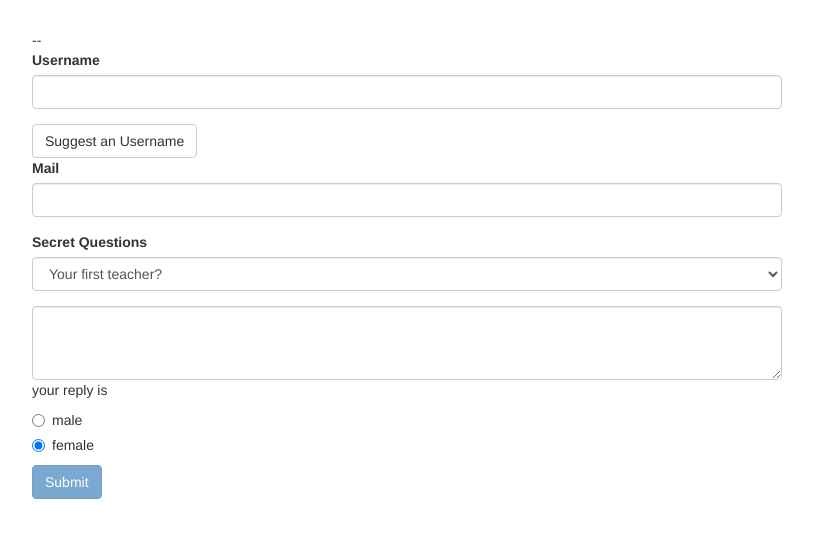
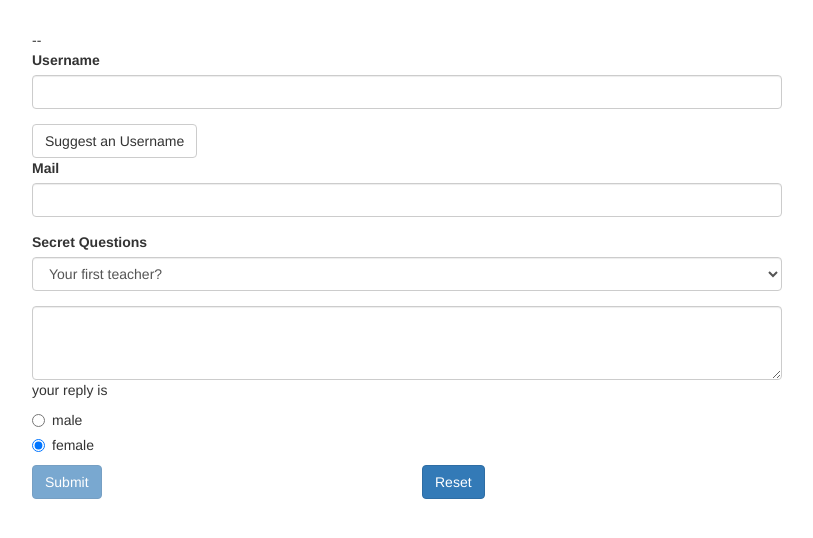
Before and after one commit to fangao-now/Angular-Form-Exercise, an Angular app: page / in a window 1280 px wide. Shown: the top 538 px of the page, without its empty margins (233-1046 px from the left). Built offline with nearby package versions, Linux system fonts and the light colour scheme.

Commit message:
reset forms using .reset() on ngForm

```diff
--- a/src/app/app.component.html
+++ b/src/app/app.component.html
@@ -58,10 +58,18 @@
           {{ gender }}
           </label>
         </div>
-        <button
-        class="btn btn-primary"
-        type="submit"
-        [disabled]="!f.valid">Submit</button>
+        <div class="row">
+          <div class="col-xs-6">
+              <button
+              class="btn btn-primary"
+              type="submit"
+              [disabled]="!f.valid">Submit</button>
+          </div>
+          <div class="col-xs-6">
+            <button class="btn btn-primary" (click)="onReset()">Reset</button>
+          </div>
+        </div>
+
       </form>
     </div>
   </div>
--- a/src/app/app.component.ts
+++ b/src/app/app.component.ts
@@ -49,4 +49,8 @@ export class AppComponent {
   onSubmit() {
     console.log(this.signupForm);
   }
+
+  onReset() {
+    this.signupForm.reset();
+  }
 }
```
